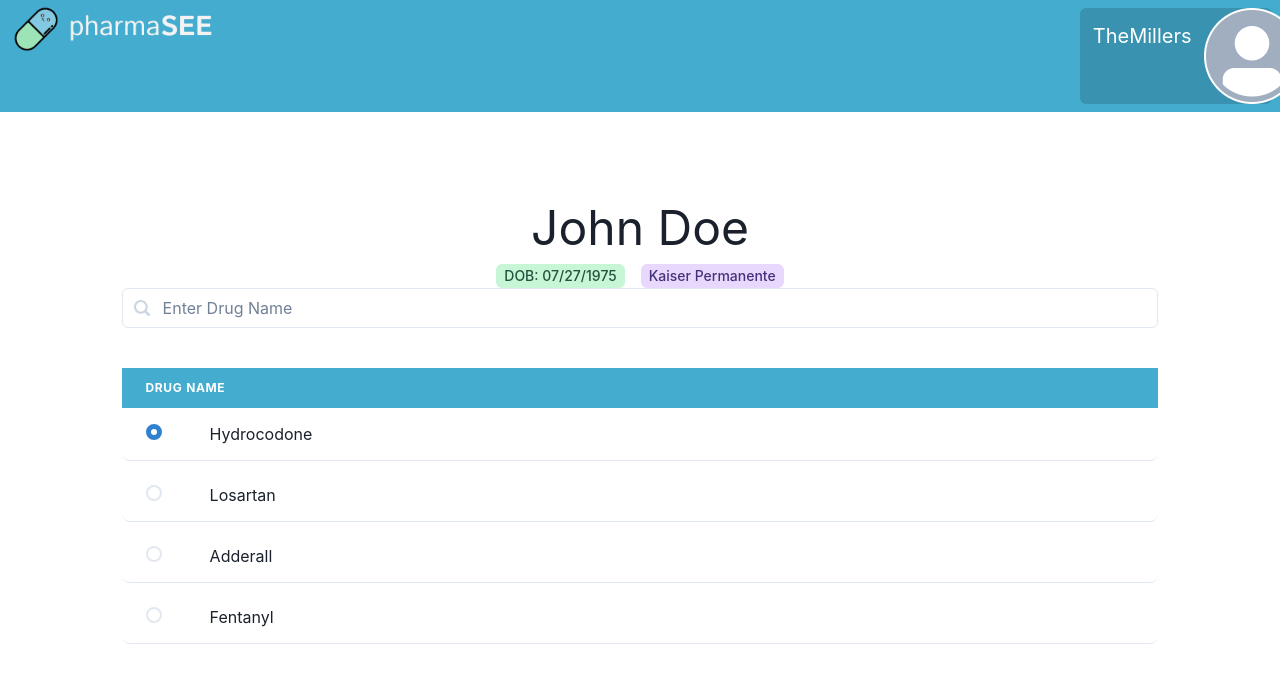
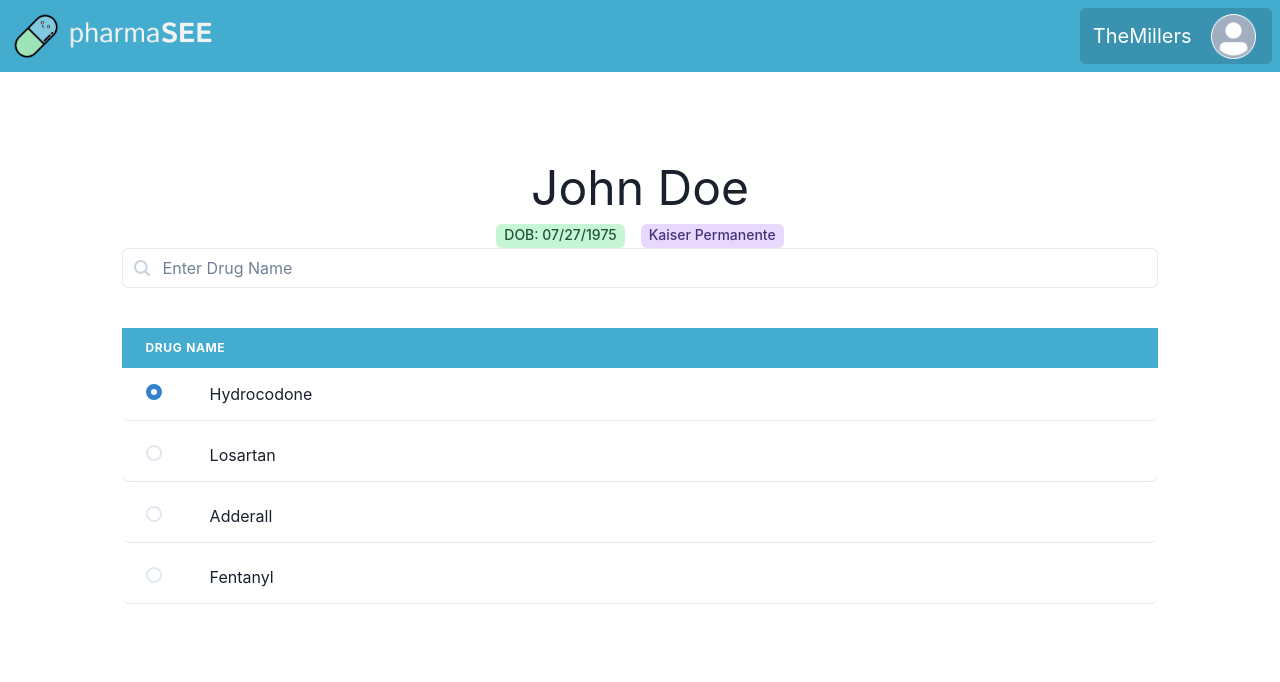
Before and after one commit to eachen1010/pharmasee_frontend, a React (Create React App) app: page /search in a window 1280 px wide. Shown: the top 682 px of the page. Built offline with nearby package versions, Linux system fonts and the light colour scheme.

Commit message:
added member name top right corner

```diff
--- a/src/components/Navbar.jsx
+++ b/src/components/Navbar.jsx
@@ -18,7 +18,7 @@ const Navbar = () => {
 
   return (
     <nav style={{ backgroundColor: '#44ACCF', display: 'flex', justifyContent:'space-between', }} className="navbar">
-      <ul style={{ paddingLeft: '1vw', paddingBottom: '0.5vw', paddingTop: '0.5vw'}}>
+      <ul style={{ paddingLeft: '1vw', paddingBottom: '0.5vw', paddingTop: '1vw'}}>
         <li style={{ backgroundColor: '#44ACCF', color: 'white', display: 'inline', alignItems: 'center' }}>
           <img onClick={handleClick} src={ NavBarLogo } alt="Home" width="200px" className="iconStyle" />
         </li>
@@ -27,7 +27,7 @@ const Navbar = () => {
         <label style={{fontSize: '20px', width: '100%', padding: '1vw',}}>
           TheMillers
         </label>
-        <img src={avatar} alt='avatar' width = 'auto' height='10px'/>
+        <img src={avatar} alt='avatar' style={{marginTop: '.8vh', marginRight: '2vh', height:'45px'}}/>
       </div>
     </nav>
   );
```
